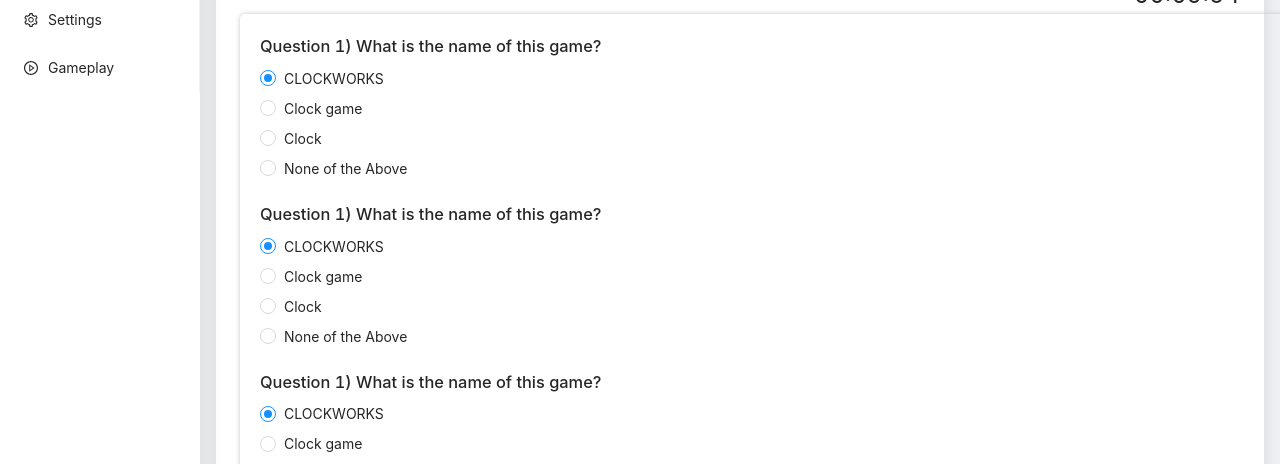
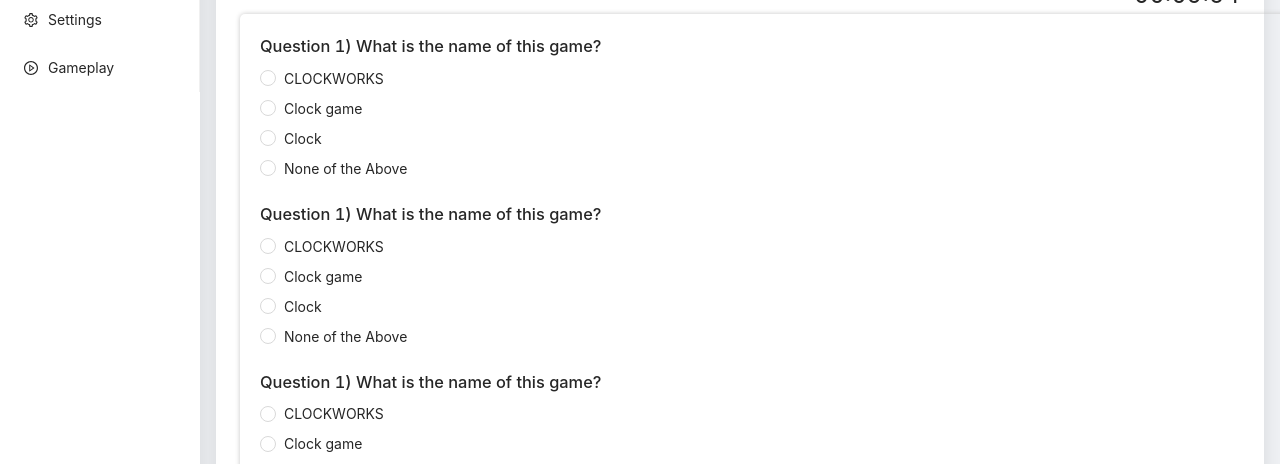
Before and after one commit to vishalraj23/CZ3003-HUF, a React (Create React App) app in the folder frontend/: page /gameplay in a window 1280 px wide. Shown: the part 162-626 px from the top of the page. Built offline with nearby package versions, Linux system fonts and the light colour scheme.

Commit message:
Comments Added

```diff
--- a/frontend/src/components/GameplayDisplay/index.js
+++ b/frontend/src/components/GameplayDisplay/index.js
@@ -4,6 +4,10 @@ import { Radio, Space, Row } from 'antd';
 import "antd/dist/antd.css";
 
 import './index.css';
+
+/*
+function to display the questions in the quiz and return the marks gotten (currenty not done)
+ */
 
 const GameplayDisplay = () => {
 
@@ -18,7 +22,7 @@ const GameplayDisplay = () => {
     <div className='question-container'>
        <div className='question-container'>
            <Row><h1>Question 1) What is the name of this game? </h1></Row>
-            <Radio.Group name="radiogroup" onChange={onChange} defaultValue={value}>
+            <Radio.Group name="radiogroup" onChange={onChange} defaultValue={null}>
                 <Space direction="vertical">
                     <Radio value={1}>CLOCKWORKS</Radio>
                     <Radio value={2}>Clock game</Radio>
@@ -30,7 +34,7 @@ const GameplayDisplay = () => {
         <br/>
         <div className='question-container'>
             <Row><h1>Question 1) What is the name of this game? </h1></Row>
-            <Radio.Group name="radiogroup" onChange={onChange} defaultValue={value}>
+            <Radio.Group name="radiogroup" onChange={onChange} defaultValue={null}>
                 <Space direction="vertical">
                     <Radio value={1}>CLOCKWORKS</Radio>
                     <Radio value={2}>Clock game</Radio>
@@ -42,7 +46,7 @@ const GameplayDisplay = () => {
         <br/>
         <div className='question-container'>
            <Row><h1>Question 1) What is the name of this game? </h1></Row>
-            <Radio.Group name="radiogroup" onChange={onChange} defaultValue={value}>
+            <Radio.Group name="radiogroup" onChange={onChange} defaultValue={null}>
                 <Space direction="vertical">
                     <Radio value={1}>CLOCKWORKS</Radio>
                     <Radio value={2}>Clock game</Radio>
--- a/frontend/src/pages/GameplayPage/index.js
+++ b/frontend/src/pages/GameplayPage/index.js
@@ -1,17 +1,24 @@
 import * as React from 'react';
 import { GameplayDisplay } from '../../components/GameplayDisplay';
 import 'antd/dist/antd.css';
-import { Statistic, Row, Col } from 'antd';
-
+import { Statistic, Row } from 'antd';
 import './index.css';
 
+/*
+  function to set the timer for the quiz
+*/
 const { Countdown } = Statistic;
-const minutes = 1000 * 60 * 10;
-const deadline = Date.now() + minutes; // Moment is also OK
+const minutes = 1000 * 60 * 10; // Example, this is for 10 mins
+const deadline = Date.now() + minutes;
 
+//To show a pop up when the time is up (currently not done - have to edit so it does that)
 function onTimeUp() {
   console.log('Times Up!');
 }
+
+/*
+  function to include the components needed and display the information for Quiz Gameplay
+*/
 
 const GameplayPage = () => {
   return (
```
